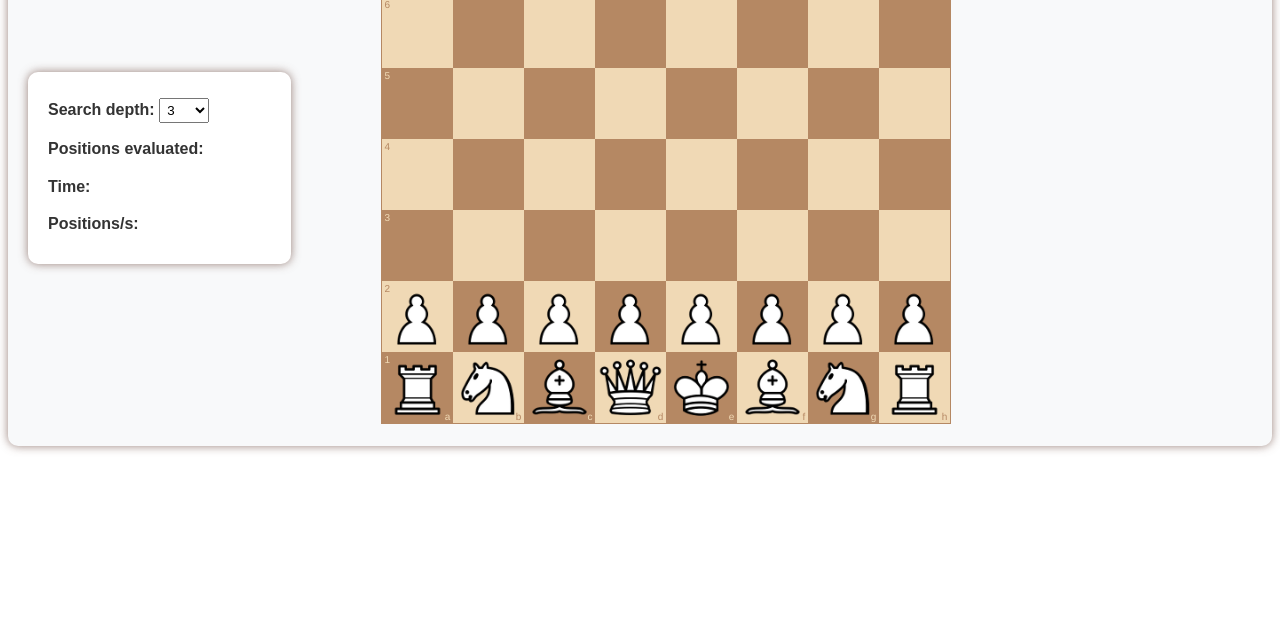
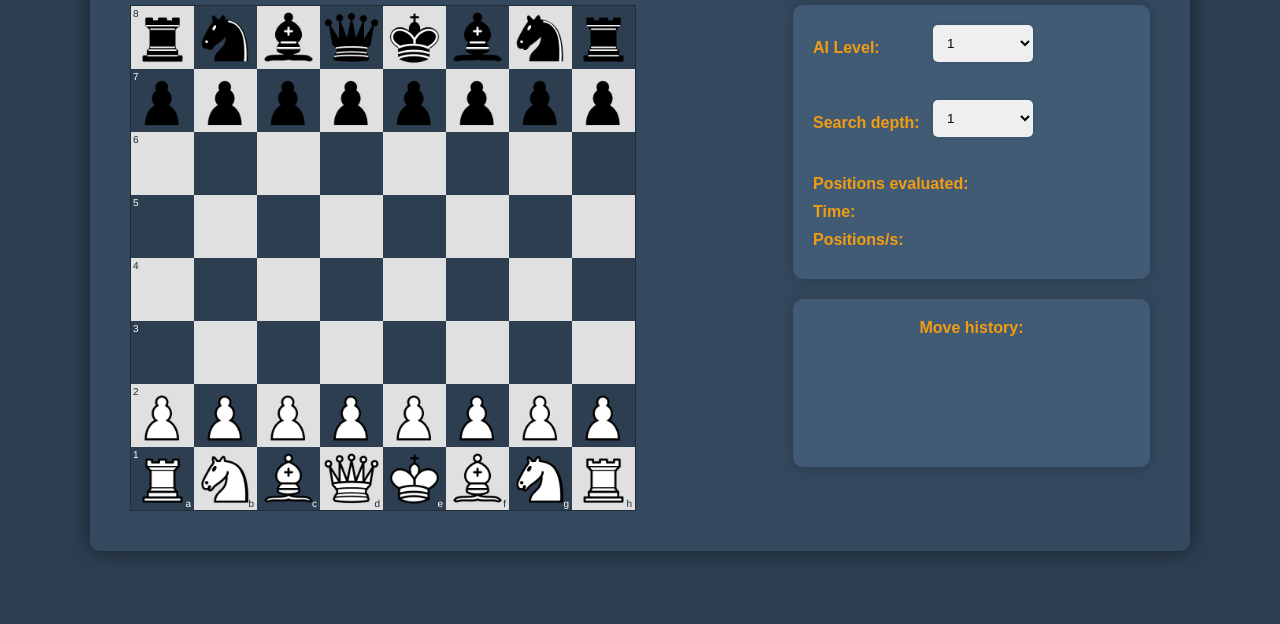
Before and after one commit to EraFetiu01/Chess-AI, a website: page index.html in a window 1280 px wide. Shown: the part 176-800 px from the top of the page. Drawn offline with Linux system fonts and the light colour scheme.

Commit message:
Version 2 of Chess

```diff
--- a/index.html
+++ b/index.html
@@ -4,29 +4,56 @@
     <meta charset="UTF-8">
     <link rel="stylesheet" href="lib/chessboardjs/css/chessboard-0.3.0.css">
     <link rel="stylesheet" href="style.css">
+    <title>Chess Game</title>
 </head>
 <body>
+<div class="main-container">
+    <header>
+        <h1>Chess Game</h1>
+    </header>
     <div class="container">
+        <div id="board" class="board"></div>
+        <div class="controls">
             <div class="info">
-        <label for="search-depth"><strong>Search depth:</strong> </label>
+                <div class="selection_wrapper">
+                    <label for="ai-level">AI Level:</label>
+                    <select id="ai-level">
+                        <option value="1">1</option>
+                        <option value="2">2</option>
+                        <option value="3">3</option>
+                        <option value="4">4</option>
+                        <option value="5">5</option>
+                    </select>
+                </div>
+                <br>
+              <div class="selection_wrapper">
+                <label for="search-depth">Search depth:</label>
                 <select id="search-depth">
                     <option value="1">1</option>
                     <option value="2">2</option>
-            <option value="3" selected>3</option>
+                    <option value="3">3</option>
                     <option value="4">4</option>
                     <option value="5">5</option>
                 </select>
+              </div>
                 <br>
+                <div class="stats">
                     <strong>Positions evaluated: <span id="position-count"></span></strong>
-        <br>
                     <strong>Time: <span id="time"></span></strong>
-        <br>
                     <strong>Positions/s: <span id="positions-per-s" class="fixed-width"></span></strong>
                 </div>
-    <div id="board" class="board"></div>
+            </div>
             <div id="move-history" class="move-history">
                 <strong>Move history:</strong>
                 <div id="moves"></div>
+            </div>
+        </div>
+    </div>
+    <div id="gameOverModal" class="modal">
+        <div class="modal-content">
+            <span class="close" id="close_gameover_modal">&times;</span>
+            <p id="gameOverMessage"></p>
+        </div>
     </div>
 </div>
 <script src="lib/jquery/jquery-3.2.1.min.js"></script>
--- a/lib/chessboardjs/css/chessboard-0.3.0.css
+++ b/lib/chessboardjs/css/chessboard-0.3.0.css
@@ -15,7 +15,7 @@
 
 /* board */
 .board-b72b1 {
-  border: 1px solid #b58863;
+  border: 1px solid #1f2c39;
   -moz-box-sizing: content-box;
   box-sizing: content-box;
 }
@@ -36,14 +36,14 @@
 
 /* white square */
 .white-1e1d7 {
-  background-color: #f0d9b5;
-  color: #b58863;
+  background-color: #ffffff;
+  color: #1f2c39;
 }
 
 /* black square */
 .black-3c85d {
-  background-color: #b58863;
-  color: #f0d9b5;
+  background-color: #1f2c39;
+  color: #ffffff;
 }
 
 /* highlighted square */
--- a/script.js
+++ b/script.js
@@ -1,19 +1,16 @@
-var board,
-    game = new Chess();
+var board, game = new Chess();
 
-
-var minimaxRoot =function(depth, game, isMaximisingPlayer) {
-
+var minimaxRoot = function(depth, game, isMaximisingPlayer) {
     var newGameMoves = game.ugly_moves();
     var bestMove = -9999;
     var bestMoveFound;
 
-    for(var i = 0; i < newGameMoves.length; i++) {
-        var newGameMove = newGameMoves[i]
+    for (var i = 0; i < newGameMoves.length; i++) {
+        var newGameMove = newGameMoves[i];
         game.ugly_move(newGameMove);
         var value = minimax(depth - 1, game, -10000, 10000, !isMaximisingPlayer);
         game.undo();
-        if(value >= bestMove) {
+        if (value >= bestMove) {
             bestMove = value;
             bestMoveFound = newGameMove;
         }
@@ -21,7 +18,7 @@ var minimaxRoot =function(depth, game, isMaximisingPlayer) {
     return bestMoveFound;
 };
 
-var minimax = function (depth, game, alpha, beta, isMaximisingPlayer) {
+var minimax = function(depth, game, alpha, beta, isMaximisingPlayer) {
     positionCount++;
     if (depth === 0) {
         return -evaluateBoard(game.board());
@@ -56,11 +53,11 @@ var minimax = function (depth, game, alpha, beta, isMaximisingPlayer) {
     }
 };
 
-var evaluateBoard = function (board) {
+var evaluateBoard = function(board) {
     var totalEvaluation = 0;
     for (var i = 0; i < 8; i++) {
         for (var j = 0; j < 8; j++) {
-            totalEvaluation = totalEvaluation + getPieceValue(board[i][j], i ,j);
+            totalEvaluation += getPieceValue(board[i][j], i, j);
         }
     }
     return totalEvaluation;
@@ -70,152 +67,182 @@ var reverseArray = function(array) {
     return array.slice().reverse();
 };
 
-var pawnEvalWhite =
-    [
-        [0.0,  0.0,  0.0,  0.0,  0.0,  0.0,  0.0,  0.0],
-        [5.0,  5.0,  5.0,  5.0,  5.0,  5.0,  5.0,  5.0],
-        [1.0,  1.0,  2.0,  3.0,  3.0,  2.0,  1.0,  1.0],
-        [0.5,  0.5,  1.0,  2.5,  2.5,  1.0,  0.5,  0.5],
-        [0.0,  0.0,  0.0,  2.0,  2.0,  0.0,  0.0,  0.0],
-        [0.5, -0.5, -1.0,  0.0,  0.0, -1.0, -0.5,  0.5],
-        [0.5,  1.0, 1.0,  -2.0, -2.0,  1.0,  1.0,  0.5],
-        [0.0,  0.0,  0.0,  0.0,  0.0,  0.0,  0.0,  0.0]
-    ];
+var pawnEvalWhite = [
+    [0.0, 0.0, 0.0, 0.0, 0.0, 0.0, 0.0, 0.0],
+    [5.0, 5.0, 5.0, 5.0, 5.0, 5.0, 5.0, 5.0],
+    [1.0, 1.0, 2.0, 3.0, 3.0, 2.0, 1.0, 1.0],
+    [0.5, 0.5, 1.0, 2.5, 2.5, 1.0, 0.5, 0.5],
+    [0.0, 0.0, 0.0, 2.0, 2.0, 0.0, 0.0, 0.0],
+    [0.5, -0.5, -1.0, 0.0, 0.0, -1.0, -0.5, 0.5],
+    [0.5, 1.0, 1.0, -2.0, -2.0, 1.0, 1.0, 0.5],
+    [0.0, 0.0, 0.0, 0.0, 0.0, 0.0, 0.0, 0.0]
+];
 
 var pawnEvalBlack = reverseArray(pawnEvalWhite);
 
-var knightEval =
-    [
-        [-5.0, -4.0, -3.0, -3.0, -3.0, -3.0, -4.0, -5.0],
-        [-4.0, -2.0,  0.0,  0.0,  0.0,  0.0, -2.0, -4.0],
-        [-3.0,  0.0,  1.0,  1.5,  1.5,  1.0,  0.0, -3.0],
-        [-3.0,  0.5,  1.5,  2.0,  2.0,  1.5,  0.5, -3.0],
-        [-3.0,  0.0,  1.5,  2.0,  2.0,  1.5,  0.0, -3.0],
-        [-3.0,  0.5,  1.0,  1.5,  1.5,  1.0,  0.5, -3.0],
-        [-4.0, -2.0,  0.0,  0.5,  0.5,  0.0, -2.0, -4.0],
-        [-5.0, -4.0, -3.0, -3.0, -3.0, -3.0, -4.0, -5.0]
-    ];
+var knightEval = [
+    [-5.0, -4.0, -3.0, -3.0, -3.0, -3.0, -4.0, -5.0],
+    [-4.0, -2.0, 0.0, 0.0, 0.0, 0.0, -2.0, -4.0],
+    [-3.0, 0.0, 1.0, 1.5, 1.5, 1.0, 0.0, -3.0],
+    [-3.0, 0.5, 1.5, 2.0, 2.0, 1.5, 0.5, -3.0],
+    [-3.0, 0.0, 1.5, 2.0, 2.0, 1.5, 0.0, -3.0],
+    [-3.0, 0.5, 1.0, 1.5, 1.5, 1.0, 0.5, -3.0],
+    [-4.0, -2.0, 0.0, 0.5, 0.5, 0.0, -2.0, -4.0],
+    [-5.0, -4.0, -3.0, -3.0, -3.0, -3.0, -4.0, -5.0]
+];
 
 var bishopEvalWhite = [
-    [ -2.0, -1.0, -1.0, -1.0, -1.0, -1.0, -1.0, -2.0],
-    [ -1.0,  0.0,  0.0,  0.0,  0.0,  0.0,  0.0, -1.0],
-    [ -1.0,  0.0,  0.5,  1.0,  1.0,  0.5,  0.0, -1.0],
-    [ -1.0,  0.5,  0.5,  1.0,  1.0,  0.5,  0.5, -1.0],
-    [ -1.0,  0.0,  1.0,  1.0,  1.0,  1.0,  0.0, -1.0],
-    [ -1.0,  1.0,  1.0,  1.0,  1.0,  1.0,  1.0, -1.0],
-    [ -1.0,  0.5,  0.0,  0.0,  0.0,  0.0,  0.5, -1.0],
-    [ -2.0, -1.0, -1.0, -1.0, -1.0, -1.0, -1.0, -2.0]
+    [-2.0, -1.0, -1.0, -1.0, -1.0, -1.0, -1.0, -2.0],
+    [-1.0, 0.0, 0.0, 0.0, 0.0, 0.0, 0.0, -1.0],
+    [-1.0, 0.0, 0.5, 1.0, 1.0, 0.5, 0.0, -1.0],
+    [-1.0, 0.5, 0.5, 1.0, 1.0, 0.5, 0.5, -1.0],
+    [-1.0, 0.0, 1.0, 1.0, 1.0, 1.0, 0.0, -1.0],
+    [-1.0, 1.0, 1.0, 1.0, 1.0, 1.0, 1.0, -1.0],
+    [-1.0, 0.5, 0.0, 0.0, 0.0, 0.0, 0.5, -1.0],
+    [-2.0, -1.0, -1.0, -1.0, -1.0, -1.0, -1.0, -2.0]
 ];
 
 var bishopEvalBlack = reverseArray(bishopEvalWhite);
 
 var rookEvalWhite = [
-    [  0.0,  0.0,  0.0,  0.0,  0.0,  0.0,  0.0,  0.0],
-    [  0.5,  1.0,  1.0,  1.0,  1.0,  1.0,  1.0,  0.5],
-    [ -0.5,  0.0,  0.0,  0.0,  0.0,  0.0,  0.0, -0.5],
-    [ -0.5,  0.0,  0.0,  0.0,  0.0,  0.0,  0.0, -0.5],
-    [ -0.5,  0.0,  0.0,  0.0,  0.0,  0.0,  0.0, -0.5],
-    [ -0.5,  0.0,  0.0,  0.0,  0.0,  0.0,  0.0, -0.5],
-    [ -0.5,  0.0,  0.0,  0.0,  0.0,  0.0,  0.0, -0.5],
-    [  0.0,   0.0, 0.0,  0.5,  0.5,  0.0,  0.0,  0.0]
+    [0.0, 0.0, 0.0, 0.0, 0.0, 0.0, 0.0, 0.0],
+    [0.5, 1.0, 1.0, 1.0, 1.0, 1.0, 1.0, 0.5],
+    [-0.5, 0.0, 0.0, 0.0, 0.0, 0.0, 0.0, -0.5],
+    [-0.5, 0.0, 0.0, 0.0, 0.0, 0.0, 0.0, -0.5],
+    [-0.5, 0.0, 0.0, 0.0, 0.0, 0.0, 0.0, -0.5],
+    [-0.5, 0.0, 0.0, 0.0, 0.0, 0.0, 0.0, -0.5],
+    [-0.5, 0.0, 0.0, 0.0, 0.0, 0.0, 0.0, -0.5],
+    [0.0, 0.0, 0.0, 0.5, 0.5, 0.0, 0.0, 0.0]
 ];
 
 var rookEvalBlack = reverseArray(rookEvalWhite);
 
 var evalQueen = [
-    [ -2.0, -1.0, -1.0, -0.5, -0.5, -1.0, -1.0, -2.0],
-    [ -1.0,  0.0,  0.0,  0.0,  0.0,  0.0,  0.0, -1.0],
-    [ -1.0,  0.0,  0.5,  0.5,  0.5,  0.5,  0.0, -1.0],
-    [ -0.5,  0.0,  0.5,  0.5,  0.5,  0.5,  0.0, -0.5],
-    [  0.0,  0.0,  0.5,  0.5,  0.5,  0.5,  0.0, -0.5],
-    [ -1.0,  0.5,  0.5,  0.5,  0.5,  0.5,  0.0, -1.0],
-    [ -1.0,  0.0,  0.5,  0.0,  0.0,  0.0,  0.0, -1.0],
-    [ -2.0, -1.0, -1.0, -0.5, -0.5, -1.0, -1.0, -2.0]
+    [-2.0, -1.0, -1.0, -0.5, -0.5, -1.0, -1.0, -2.0],
+    [-1.0, 0.0, 0.0, 0.0, 0.0, 0.0, 0.0, -1.0],
+    [-1.0, 0.0, 0.5, 0.5, 0.5, 0.5, 0.0, -1.0],
+    [-0.5, 0.0, 0.5, 0.5, 0.5, 0.5, 0.0, -0.5],
+    [0.0, 0.0, 0.5, 0.5, 0.5, 0.5, 0.0, -0.5],
+    [-1.0, 0.5, 0.5, 0.5, 0.5, 0.5, 0.0, -1.0],
+    [-1.0, 0.0, 0.5, 0.0, 0.0, 0.0, 0.0, -1.0],
+    [-2.0, -1.0, -1.0, -0.5, -0.5, -1.0, -1.0, -2.0]
 ];
 
 var kingEvalWhite = [
-
-    [ -3.0, -4.0, -4.0, -5.0, -5.0, -4.0, -4.0, -3.0],
-    [ -3.0, -4.0, -4.0, -5.0, -5.0, -4.0, -4.0, -3.0],
-    [ -3.0, -4.0, -4.0, -5.0, -5.0, -4.0, -4.0, -3.0],
-    [ -3.0, -4.0, -4.0, -5.0, -5.0, -4.0, -4.0, -3.0],
-    [ -2.0, -3.0, -3.0, -4.0, -4.0, -3.0, -3.0, -2.0],
-    [ -1.0, -2.0, -2.0, -2.0, -2.0, -2.0, -2.0, -1.0],
-    [  2.0,  2.0,  0.0,  0.0,  0.0,  0.0,  2.0,  2.0 ],
-    [  2.0,  3.0,  1.0,  0.0,  0.0,  1.0,  3.0,  2.0 ]
+    [-3.0, -4.0, -4.0, -5.0, -5.0, -4.0, -4.0, -3.0],
+    [-3.0, -4.0, -4.0, -5.0, -5.0, -4.0, -4.0, -3.0],
+    [-3.0, -4.0, -4.0, -5.0, -5.0, -4.0, -4.0, -3.0],
+    [-3.0, -4.0, -4.0, -5.0, -5.0, -4.0, -4.0, -3.0],
+    [-2.0, -3.0, -3.0, -4.0, -4.0, -3.0, -3.0, -2.0],
+    [-1.0, -2.0, -2.0, -2.0, -2.0, -2.0, -2.0, -1.0],
+    [2.0, 2.0, 0.0, 0.0, 0.0, 0.0, 2.0, 2.0],
+    [2.0, 3.0, 1.0, 0.0, 0.0, 1.0, 3.0, 2.0]
 ];
 
 var kingEvalBlack = reverseArray(kingEvalWhite);
 
-
-
-
-var getPieceValue = function (piece, x, y) {
+var getPieceValue = function(piece, x, y) {
     if (piece === null) {
         return 0;
     }
-    var getAbsoluteValue = function (piece, isWhite, x ,y) {
+    var getAbsoluteValue = function(piece, isWhite, x, y) {
         if (piece.type === 'p') {
-            return 10 + ( isWhite ? pawnEvalWhite[y][x] : pawnEvalBlack[y][x] );
+            return 10 + (isWhite ? pawnEvalWhite[y][x] : pawnEvalBlack[y][x]);
         } else if (piece.type === 'r') {
-            return 50 + ( isWhite ? rookEvalWhite[y][x] : rookEvalBlack[y][x] );
+            return 50 + (isWhite ? rookEvalWhite[y][x] : rookEvalBlack[y][x]);
         } else if (piece.type === 'n') {
             return 30 + knightEval[y][x];
         } else if (piece.type === 'b') {
-            return 30 + ( isWhite ? bishopEvalWhite[y][x] : bishopEvalBlack[y][x] );
+            return 30 + (isWhite ? bishopEvalWhite[y][x] : bishopEvalBlack[y][x]);
         } else if (piece.type === 'q') {
             return 90 + evalQueen[y][x];
         } else if (piece.type === 'k') {
-            return 900 + ( isWhite ? kingEvalWhite[y][x] : kingEvalBlack[y][x] );
+            return 900 + (isWhite ? kingEvalWhite[y][x] : kingEvalBlack[y][x]);
         }
         throw "Unknown piece type: " + piece.type;
     };
 
-    var absoluteValue = getAbsoluteValue(piece, piece.color === 'w', x ,y);
+    var absoluteValue = getAbsoluteValue(piece, piece.color === 'w', x, y);
     return piece.color === 'w' ? absoluteValue : -absoluteValue;
 };
 
-
-var onDragStart = function (source, piece, position, orientation) {
-    if (game.in_checkmate() === true || game.in_draw() === true ||
-        piece.search(/^b/) !== -1) {
+var onDragStart = function(source, piece, position, orientation) {
+    if (game.in_checkmate() === true || game.in_draw() === true || piece.search(/^b/) !== -1) {
         return false;
     }
 };
 
-var makeBestMove = function () {
+var makeBestMove = function() {
     var bestMove = getBestMove(game);
     game.ugly_move(bestMove);
     board.position(game.fen());
     renderMoveHistory(game.history());
-    if (game.game_over()) {
-        alert('Game over');
-    }
+    checkGameOver();
 };
 
-
 var positionCount;
-var getBestMove = function (game) {
+var getBestMove = function(game) {
     if (game.game_over()) {
-        alert('Game over');
+        checkGameOver();
+        return;
     }
 
     positionCount = 0;
-    var depth = parseInt($('#search-depth').find(':selected').text());
+    var aiLevel = parseInt($('#ai-level').find(':selected').text());
+    var depth = aiLevel + 1;
 
     var d = new Date().getTime();
     var bestMove = minimaxRoot(depth, game, true);
     var d2 = new Date().getTime();
     var moveTime = (d2 - d);
-    var positionsPerS = ( positionCount * 1000 / moveTime);
+    var positionsPerS = (positionCount * 1000 / moveTime);
 
     $('#position-count').text(positionCount);
-    $('#time').text(moveTime/1000 + 's');
+    $('#time').text(moveTime / 1000 + 's');
     $('#positions-per-s').text(positionsPerS);
     return bestMove;
 };
 
-var renderMoveHistory = function (moves) {
+var checkGameOver = function() {
+    var modal = document.getElementById("gameOverModal");
+    var span = document.getElementById("close_gameover_modal");
+    var message = document.getElementById("gameOverMessage");
+
+    if (game.in_checkmate()) {
+        if (game.turn() === 'w') {
+            message.innerText = 'Game over, AI wins!';
+        } else {
+            message.innerText = 'Game over, you win!';
+        }
+    } else if (game.in_draw()) {
+        message.innerText = 'Game over, it\'s a draw!';
+    } else {
+        return;
+    }
+    modal.style.display = "block";
+
+    span.onclick = function() {
+        modal.style.display = "none";
+        resetGame(); // Call resetGame when modal is closed
+
+    }
+
+    window.onclick = function(event) {
+        if (event.target == modal) {
+            modal.style.display = "none";
+            resetGame(); // Call resetGame when modal is closed
+
+        }
+    }
+};
+
+var resetGame = function() {
+    game.reset();
+    board.start();
+    $('#move-history').empty();
+};
+
+var renderMoveHistory = function(moves) {
     var historyElement = $('#move-history').empty();
 
     historyElement.append('<strong>Move history:</strong><br>');
@@ -229,11 +256,7 @@ var renderMoveHistory = function (moves) {
     historyElement.scrollTop(historyElement[0].scrollHeight);
 };
 
-
-
-
-var onDrop = function (source, target) {
-
+var onDrop = function(source, target) {
     var move = game.move({
         from: source,
         to: target,
@@ -249,7 +272,7 @@ var onDrop = function (source, target) {
     window.setTimeout(makeBestMove, 250);
 };
 
-var onSnapEnd = function () {
+var onSnapEnd = function() {
     board.position(game.fen());
 };
 
@@ -279,9 +302,9 @@ var removeGreySquares = function() {
 var greySquare = function(square) {
     var squareEl = $('#board .square-' + square);
 
-    var background = '#a9a9a9';
+    var background = '#F39C12';
     if (squareEl.hasClass('black-3c85d') === true) {
-        background = '#696969';
+        background = '#D1A466';
     }
 
     squareEl.css('background', background);
--- a/style.css
+++ b/style.css
@@ -1,59 +1,143 @@
+body {
+    background-color: #2C3E50;
+    font-family: 'Arial', sans-serif;
+    color: #F39C12;
+    margin: 0;
+    padding: 0;
+    display: flex;
+    justify-content: center;
+    align-items: center;
+    height: 100vh;
+    overflow: hidden; /* Prevent the entire body from scrolling */
+}
+
+.main-container {
+    width: 100%;
+    max-width: 1100px;
+    text-align: center;
+}
+
+header {
+    margin-bottom: 10px;
+}
+
+header h1 {
+    font-size: 2em;
+    margin: 0;
+    padding: 10px;
+    background-color: #34495E;
+    border-radius: 10px;
+}
+
 .container {
     display: flex;
-    justify-content: center;
+    justify-content: space-between;
     align-items: flex-start;
-    padding: 20px;
-    background-color: #f8f9fa;
+    background-color: #34495E;
     border-radius: 10px;
-    box-shadow: 0 0 10px rgba(109, 76, 65, 0.7);
+    padding: 40px;
+    box-shadow: 0 0 20px rgba(0, 0, 0, 0.5);
 }
 
 .board {
-    width: 640px;
-    margin: 2px 20px;
-
+    width: 50%;
 }
 
-.info {
-    margin-right: 70px;
-    margin-top: 220px;
-    padding: 20px;
-    background-color: #ffffff;
-    border-radius: 10px;
-    box-shadow: 0 0 10px rgba(109, 76, 65, 0.7);
-    width: 250px;
-    font-family: Arial, sans-serif;
+.controls {
+    width: 35%;
 }
 
-.info label, .info strong {
-    display: inline-block;
-    margin-bottom:1px;
-    color: #333;
-    line-height: 2.3;
+.info, .move-history {
+    background-color: #415b75;
+    border-radius: 10px;
+    padding: 20px;
+    margin-bottom: 20px;
+    box-shadow: 0 0 15px rgba(0, 0, 0, 0.2);
 }
 
-#search-depth {
-    width: 50px;
-    padding: 3px;
-    margin-bottom: 1px;
+.info label {
+    display: block;
+    margin-bottom: 10px;
+    color: #F39C12;
+}
+
+.info label {
+    font-weight: bold;
+}
+
+.info select {
+    width: 100%;
+    padding: 10px;
+    margin-bottom: 20px;
+    border-radius: 5px;
+    border: none;
+    box-shadow: 0 0 5px rgba(0, 0, 0, 0.1);
+}
+
+.stats strong {
+    display: block;
+    margin-bottom: 10px;
 }
 
 .move-history {
-    margin-left: 60px;
-    max-height: 600px;
-    padding: 20px;
-    background-color: #ffffff;
-    border-radius: 10px;
-    box-shadow: 0 0 10px rgba(109, 76, 65, 0.7);
-    overflow-y: auto;
-    width: 200px;
-    font-family: Arial, sans-serif;
+    background-color: #415b75;
+    margin:0;
 }
 
 .move-history strong {
     display: block;
     margin-bottom: 10px;
-    color: #333;
+    color: #F39C12;
+}
+
+#moves {
+    white-space: pre-wrap;
+    line-height: 1;
+    min-height: 100px;
+    max-height: 100px; /* Set a fixed max height for the moves section */
+    overflow-y: auto; /* Add vertical scrollbar if content overflows */
+}
+
+.selection_wrapper{
+    display: flex;
+    align-items: center;
+    justify-content: flex-start;
+    gap: 10px;
+}
+
+.selection_wrapper label{
+    width: 110px;
+    text-align: left;
+}
+
+.stats strong{
+    text-align: left;
+}
+
+.selection_wrapper select{
+    max-width: 100px;
+}
+
+/* Custom scrollbar for WebKit browsers */
+#moves::-webkit-scrollbar {
+    width: 10px;
+}
+
+/* Track */
+#moves::-webkit-scrollbar-track {
+    background: #f1f1f1;
+    border-radius: 10px;
+}
+
+/* Handle */
+#moves::-webkit-scrollbar-thumb {
+    background: rgba(0, 0, 0, 0.5); /* Add opacity to the scrollbar thumb */
+    border-radius: 10px;
+}
+
+/* Handle on hover */
+#moves::-webkit-scrollbar-thumb:hover {
+    background: rgba(0, 0, 0, 0.7); /* Increase opacity on hover */
 }
 
 .fixed-width {
@@ -62,7 +146,57 @@
     text-align: left;
 }
 
-#moves {
-    white-space: pre-wrap;
-    line-height: 1.5;
+#board .square-55d63 {
+    background-color: #E0E0E0;
 }
+
+#board .square-55d63.black-3c85d {
+    background-color: #2C3E50;
+}
+
+#board .square-55d63:hover {
+    background-color: #F39C12;
+}
+
+
+#board .highlight1-32417 {
+    background-color: rgba(255, 255, 0, 0.4);
+}
+
+.modal {
+    display: none;
+    position: fixed;
+    z-index: 1;
+    left: 0;
+    top: 0;
+    width: 100%;
+    height: 100%;
+    overflow: auto;
+    background-color: rgba(0,0,0,0.8);
+    padding-top: 60px;
+}
+
+.modal-content {
+    background-color: #fefefe;
+    margin: 5% auto;
+    padding: 20px;
+    border: 1px solid #888;
+    width: 80%;
+    max-width: 300px;
+    border-radius: 10px;
+    box-shadow: 0 0 10px rgba(0, 0, 0, 0.25);
+}
+
+.close {
+    color: #aaa;
+    float: right;
+    font-size: 28px;
+    font-weight: bold;
+}
+
+.close:hover,
+.close:focus {
+    color: black;
+    text-decoration: none;
+    cursor: pointer;
+}
```
Lines whose indentation alone changed are shown as unchanged.
